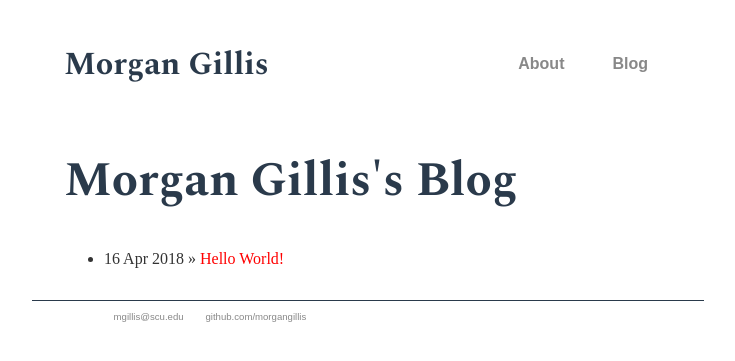
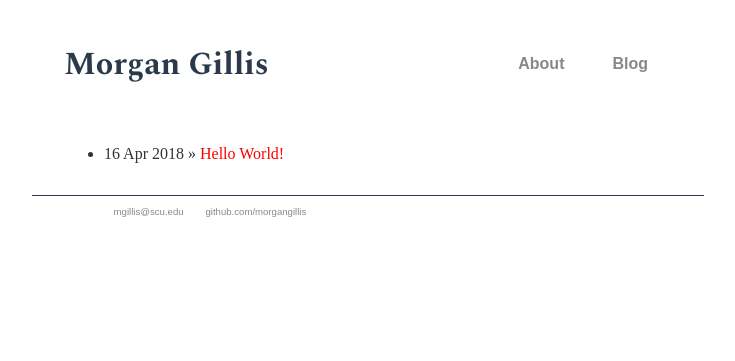
Before and after one commit to morgangillis/morgangillis.github.io, a Jekyll site: the page built from blog.md, in a window 1280 px wide. Shown: the top 361 px of the page, without its empty margins (272-1007 px from the left). Built offline with Jekyll 4.4.1, drawn with Linux system fonts in a browser that asks for light colours; some web fonts are replaced.

Commit message:
Update blog.md

```diff
--- a/blog.md
+++ b/blog.md
@@ -1,9 +1,9 @@
 ---
 layout: default
-title: Morgan Gillis's Blog
+title: Blog - Morgan Gillis
 permalink: /blog/
 ---
-<h1>{{ page.title }}</h1>
+
 <ul class="posts">
 
   {% for post in site.posts %}
```
